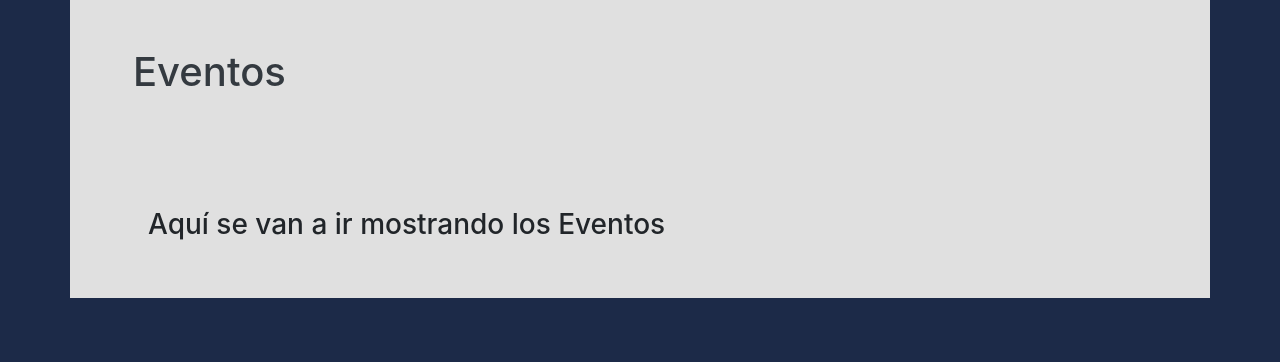
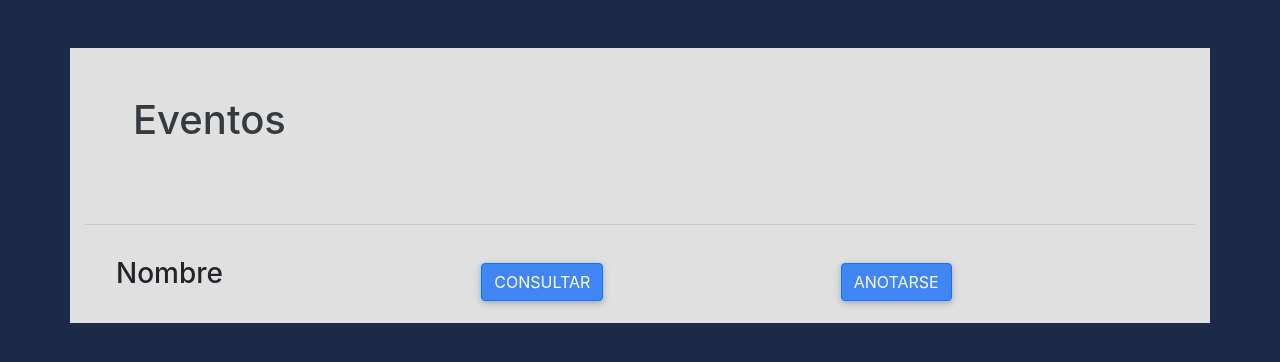
Before and after one commit to CelisIvan/YOCPLUSPQ2, a Django app: page /eventos/ in a window 1280 px wide. Shown: the top 362 px of the page. Run offline with Django 3.2, Linux system fonts and the light colour scheme; some libraries are stand-ins or nearby versions.

Commit message:
saves view

```diff
--- a/accounts/templates/eventos.html
+++ b/accounts/templates/eventos.html
@@ -18,14 +18,26 @@
     <title>Eventos</title>
   </head>
   <body style="background:#1c2a48">
+    <br><br>
       <div class="container" style="background:#e0e0e0">
         <div class="p-5" >
           <h1><p class="text-dark">Eventos</p></h1>
         </div>
-        <div class="container">
-          <div class="p-5 mx-auto">
-            <h3>Aquí se van a ir mostrando los Eventos</h3>
-          </div>
+        <hr>
+        <div class="p-3">
+          <div class="container">
+            <div class="row">
+            <div class="col-sm">
+              <h3>Nombre</h3>
+            </div>
+            <div class="col-sm">
+              <button type="button" name="button"class="btn btn-primary">Consultar</button>
+            </div>
+            <div class="col-sm">
+              <button type="button" name="button"class="btn btn-primary">Anotarse</button>
+            </div>
+            </div>
+            </div>
         </div>
       </div>
   </body>
```
Also changed, not shown: accounts/templates/single_event.html (+27 -3 lines), db.sqlite3.
